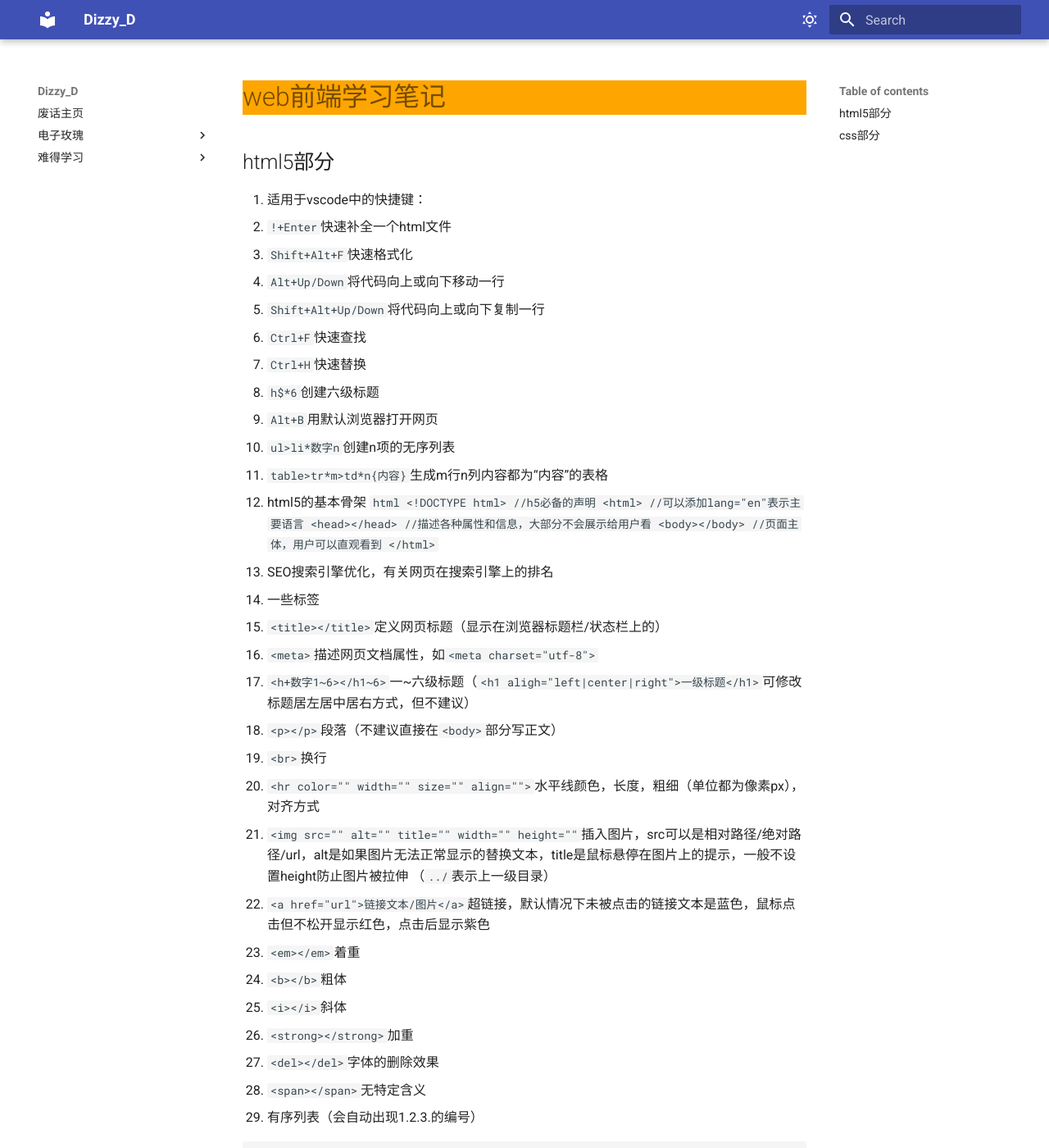
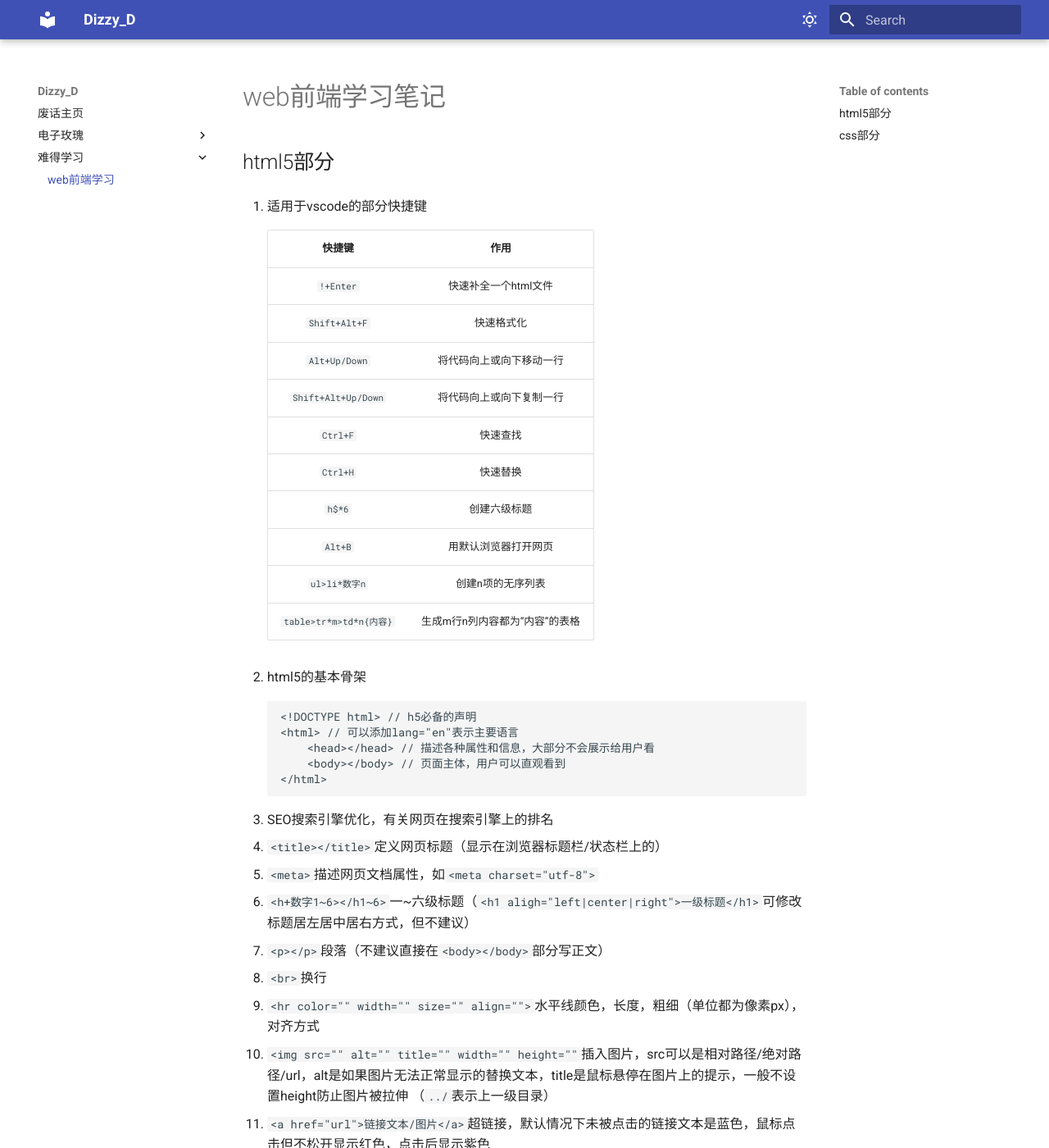
Before and after one commit to sayZhongWen/sayZhongWen.github.io, an MkDocs documentation site: the page built from docs/notes/web_notes.md, in a window 1280 px wide and 1400 px high. Shown: the whole window at 82% size. Built offline with MkDocs 1.6.1 and Material for MkDocs 9.7.7, drawn with Linux system fonts in a browser that asks for light colours; some of the changed text lies outside the part shown.

Commit message:
添加web_notes

````diff
--- a/docs/notes/web_notes.md
+++ b/docs/notes/web_notes.md
@@ -1,84 +1,88 @@
 # web前端学习笔记
 ## html5部分
-1. 适用于vscode中的快捷键：
-   - `!+Enter`快速补全一个html文件
-   - `Shift+Alt+F`快速格式化
-   - `Alt+Up/Down`将代码向上或向下移动一行
-   - `Shift+Alt+Up/Down`将代码向上或向下复制一行
-   - `Ctrl+F`快速查找
-   - `Ctrl+H`快速替换
-   - `h$*6`创建六级标题
-   - `Alt+B`用默认浏览器打开网页
-   - `ul>li*数字n`创建n项的无序列表
-   - `table>tr*m>td*n{内容}`生成m行n列内容都为“内容”的表格
+1. 适用于vscode的部分快捷键
+
+    |          快捷键        | 作用                |
+    |:---------------------:|:------------------:|
+    |       `!+Enter`     | 快速补全一个html文件      |
+    |     `Shift+Alt+F`   | 快速格式化             |
+    |     `Alt+Up/Down`   | 将代码向上或向下移动一行      |
+    |  `Shift+Alt+Up/Down` | 将代码向上或向下复制一行      |
+    |       `Ctrl+F`      | 快速查找              |
+    |       `Ctrl+H`      | 快速替换              |
+    |        `h$*6`       | 创建六级标题            |
+    |        `Alt+B`      | 用默认浏览器打开网页        |
+    |      `ul>li*数字n`    | 创建n项的无序列表         |
+    | `table>tr*m>td*n{内容}` | 生成m行n列内容都为“内容”的表格 |
+
 2.  html5的基本骨架
-    ```html
-    <!DOCTYPE html> //h5必备的声明
-    <html> //可以添加lang="en"表示主要语言
-        <head></head> //描述各种属性和信息，大部分不会展示给用户看
-        <body></body> //页面主体，用户可以直观看到
-    </html>
-    ```
+
+        <!DOCTYPE html> // h5必备的声明
+        <html> // 可以添加lang="en"表示主要语言
+            <head></head> // 描述各种属性和信息，大部分不会展示给用户看
+            <body></body> // 页面主体，用户可以直观看到
+        </html>
+
 3. SEO搜索引擎优化，有关网页在搜索引擎上的排名
-4. 一些标签
-- `<title></title>`定义网页标题（显示在浏览器标题栏/状态栏上的）
-- `<meta>`描述网页文档属性，如`<meta charset="utf-8">`
-- `<h+数字1~6></h1~6>`一~六级标题（`<h1 aligh="left|center|right">一级标题</h1>`可修改标题居左居中居右方式，但不建议）
-- `<p></p>`段落（不建议直接在`<body>`部分写正文）
-- `<br>`换行
-- `<hr color="" width="" size="" align="">`水平线颜色，长度，粗细（单位都为像素px），对齐方式
-- `<img src="" alt="" title="" width="" height=""`插入图片，src可以是相对路径/绝对路径/url，alt是如果图片无法正常显示的替换文本，title是鼠标悬停在图片上的提示，一般不设置height防止图片被拉伸
+   - `<title></title>`定义网页标题（显示在浏览器标题栏/状态栏上的）
+   - `<meta>`描述网页文档属性，如`<meta charset="utf-8">`
+   - `<h+数字1~6></h1~6>`一~六级标题（`<h1 aligh="left|center|right">一级标题</h1>`可修改标题居左居中居右方式，但不建议）
+   - `<p></p>`段落（不建议直接在`<body></body>`部分写正文）
+   - `<br>`换行
+   - `<hr color="" width="" size="" align="">`水平线颜色，长度，粗细（单位都为像素px），对齐方式
+   - `<img src="" alt="" title="" width="" height=""`插入图片，src可以是相对路径/绝对路径/url，alt是如果图片无法正常显示的替换文本，title是鼠标悬停在图片上的提示，一般不设置height防止图片被拉伸
 （`../`表示上一级目录）
-- `<a href="url">链接文本/图片</a>`超链接，默认情况下未被点击的链接文本是蓝色，鼠标点击但不松开显示红色，点击后显示紫色
-- `<em></em>`着重
-- `<b></b>`粗体
-- `<i></i>`斜体
-- `<strong></strong>`加重
-- `<del></del>`字体的删除效果
-- `<span></span>`无特定含义
-- 有序列表（会自动出现1.2.3.的编号）
-```html
-    <ol type="1|a|A|i|I"> //type可以选择不同的编号类型：数字/大小写字母/大小写罗马字符
-        <li>一个东西</li>
-        <li>
-            <ol>
-                <li>可以嵌套列表</li>
-            </ol>
-        </li>
-    </ol>
-```
-- 无序列表：将有序列表换成`<ul></ul>`默认用粗体原点标记，`type=""`也可以改变标记，`disc`默认实心圆，`circle`空心圆，`square`小方块，`none`不显示，无序列表也可以嵌套，常用作导航栏
-- 表格：`<tr></tr>`表示行，`<td></td>`表示列
-```html
-<table border="1"> //属性可加border（表格边框的粗细px，但是双线，不推荐）/width/height
-    <tr>
-        <td colspan="3">1、2、3</td> //colspan水平合并，rowspan垂直合并
-        <td>4</td>
-    </tr>
-    <tr>
-        <td colspan="2" rowspan="2">5、6、9、10</td> //可同时向左向上合并
-        <td>7</td>
-        <td>8</td>
-    </tr>
-    <tr>
-        <td>11</td>
-        <td>12</td>
-    </tr>
-</table>
-```
-- 表单，action后加服务器网址，method表示数据提交方式：get把提交的数据使url可以看到，post看不到；get提交少量数据，post提交大量数据，name表单名称
-```html
-<form action="url" method="get|post" name="myform">
-    <input> //添加输入框
-    First name:<input type="text" name="firstname">
-    <br>
-    Last name:<input type="text" name="lastname">
-    Password:<input type="password" name="pwd"> //输入密码字符为·或*
-    <input type="submit" value="登录"> //提交按钮，可以修改按钮上的文字
-    <input type="button">
-</form>
-```
-- 块元素与行内元素（内联元素）
+   - `<a href="url">链接文本/图片</a>`超链接，默认情况下未被点击的链接文本是蓝色，鼠标点击但不松开显示红色，点击后显示紫色
+   - `<em></em>`着重
+   - `<b></b>`粗体
+   - `<i></i>`斜体
+   - `<strong></strong>`加重
+   - `<del></del>`字体的删除效果
+   - `<span></span>`无特定含义
+   - 有序列表（会自动出现1.2.3.的编号）
+
+        <ol type="1|a|A|i|I"> //type可以选择不同的编号类型：数字/大小写字母/大小写罗马字符
+            <li>一个东西</li>
+            <li>
+                <ol>
+                    <li>可以嵌套列表</li>
+                </ol>
+            </li>
+        </ol>
+
+
+   - 无序列表：将有序列表换成`<ul></ul>`默认用粗体原点标记，`type=""`也可以改变标记，`disc`默认实心圆，`circle`空心圆，`square`小方块，`none`不显示，无序列表也可以嵌套，常用作导航栏
+   - 表格：`<tr></tr>`表示行，`<td></td>`表示列
+
+        <table border="1"> //属性可加border（表格边框的粗细px，但是双线，不推荐）/width/height
+            <tr>
+                <td colspan="3">1、2、3</td> //colspan水平合并，rowspan垂直合并
+                <td>4</td>
+            </tr>
+            <tr>
+                <td colspan="2" rowspan="2">5、6、9、10</td> //可同时向左向上合并
+                <td>7</td>
+                <td>8</td>
+            </tr>
+            <tr>
+                <td>11</td>
+                <td>12</td>
+            </tr>
+        </table>
+
+   - 表单，action后加服务器网址，method表示数据提交方式：get把提交的数据使url可以看到，post看不到；get提交少量数据，post提交大量数据，name表单名称
+
+        <form action="url" method="get|post" name="myform">
+            <input> //添加输入框
+            First name:<input type="text" name="firstname">
+            <br>
+            Last name:<input type="text" name="lastname">
+            Password:<input type="password" name="pwd"> //输入密码字符为·或*
+            <input type="submit" value="登录"> //提交按钮，可以修改按钮上的文字
+            <input type="button">
+        </form>
+
+   - 块元素与行内元素（内联元素）
 
 | 块级元素                  | 内联元素                   |
 |-----------------------|------------------------|
@@ -87,60 +91,75 @@
 | 一般块级元素可以包含行内元素和其他块级元素 | 一般内联元素包含内联元素，不包含块级元素   |
 
 常见块级元素：`div,form,h1~6,hr,p,table,ul...`
+
 常见内联元素：`a,b,em,i,span,strong...`
+
 行内块级元素：`button,img,input...`
-- `<div></div>`容器标签，给网页分块，使布局更清晰
-<img src="../img/h5旧标签.png">
-<img src="../img/h5新标签.png">
-- 上图中`<header></header>`表示头部，`<nav></nav>`导航，`<section></section>`章节、页眉、页脚等，`<aside></aside>`侧边栏，`<footer></footer>`脚部，`<article></article>`独立完整的内容块
+   - `<div></div>`容器标签，给网页分块，使布局更清晰
+![](../img/h5旧标签.png)
+![](../img/h5新标签.png)
+上图中`<header></header>`表示头部，`<nav></nav>`导航，`<section></section>`章节、页眉、页脚等，`<aside></aside>`侧边栏，`<footer></footer>`脚部，`<article></article>`独立完整的内容块
 
 ## css部分
 1. css语法规则：
-   ```html
-   <style> //写在<head>里
-       h1 { //选择器
-       color: blue; //一条声明 属性：值
-       font-size: 12px;
-       }
-   </style>
-   ```
+
+        <head>
+           <style> //写在<head>里
+               h1 { //选择器
+               color: blue; //一条声明 属性：值
+               font-size: 12px;
+               }
+           </style>
+        </head>
+
 2. css的不同样式
-   - 内联样式（行内样式）
-      ```html
-      <p style="background: orange;font-size: 24px;">CSS</p>
-      ```
-   - 内部样式（多个页面不适合）
-      ```html
-      <style>
-          h1 {
-          background: orange;
-          }
-      </style>
-      ```
-   - 外部样式（在`<head>`里加入`<link>`标签）
-      ```html
-      <link rel="stylesheet" type="text/css" href="./xxx.css"> //xxx.css是外部的css文件
-      ```
+    <ul>
+    <li>内联样式（行内样式）
+
+                <p style="background: orange;font-size: 24px;">CSS</p>
+
+    </li>
+    <li>内部样式（多个页面不适合）
+
+                <style>
+                    h1 {
+                    background: orange;
+                    }
+                </style>
+
+    </li>
+    <li>外部样式（在`<head>`里加入`<link>`标签）
+
+                <link rel="stylesheet" type="text/css" href="./xxx.css"> //xxx.css是外部的css文件
+
+    </li>
+</ul>
+
 3. 选择器类型
-   - 全局选择器（一般做样式初始化）
-      ```css
-      * {  // *通配符
-         margin: 0;
-         padding: 0;
-      }
-      ```
-   - 元素选择器（标签选择器，一般描述元素的“共性”）
-   - 类选择器（针对你想要的标签使用，类名不能以数字开头，类选择器可以被多种标签使用，同一个标签可以使用多个类）
-      ```html
-        <p class="oneclass">你好</p>
-        //<h1 class="oneclass" class="twoclass">你好</h1> 是错误的，实际只会让第一个class生效
-        <h2 class="oneclass twoclass">你好</h2>
-        .oneclass{
-            width:800px;
-        }
-        .twoclass{
-            color:red;
-        }
-      ```
-   - 局部“个性”**优先于**全局
+    <ul>
+        <li>全局选择器（一般做样式初始化）
+
+                * {  // *通配符
+                    margin: 0;
+                    padding: 0;
+                }
+    </li>
+
+    <li>元素选择器（标签选择器，一般描述元素的“共性”）</li>
+    <li>类选择器（针对你想要的标签使用，类名不能以数字开头，类选择器可以被多种标签使用，同一个标签可以使用多个类）
+
+            <p class="oneclass">你好</p>
+            // <h1 class="oneclass" class="twoclass">你好</h1> 是错误的，实际只会让第一个class生效
+            <h2 class="oneclass twoclass">你好</h2>
+            .oneclass{
+                width:800px;
+            }
+            .twoclass{
+                color:red;
+            }
+
+    </li>
+    <li>局部“个性”**优先于**全局</li>
+    </ul>
+
 4.
--- a/mkdocs.yml
+++ b/mkdocs.yml
@@ -6,7 +6,7 @@
     - 灰色的树: scarf.md
     - 夜雨声停: music.md
   - 难得学习:
-      - web前端学习: web_notes.md
+      - web前端学习: notes/web_notes.md
 theme:
   name: material
   language: en
````
